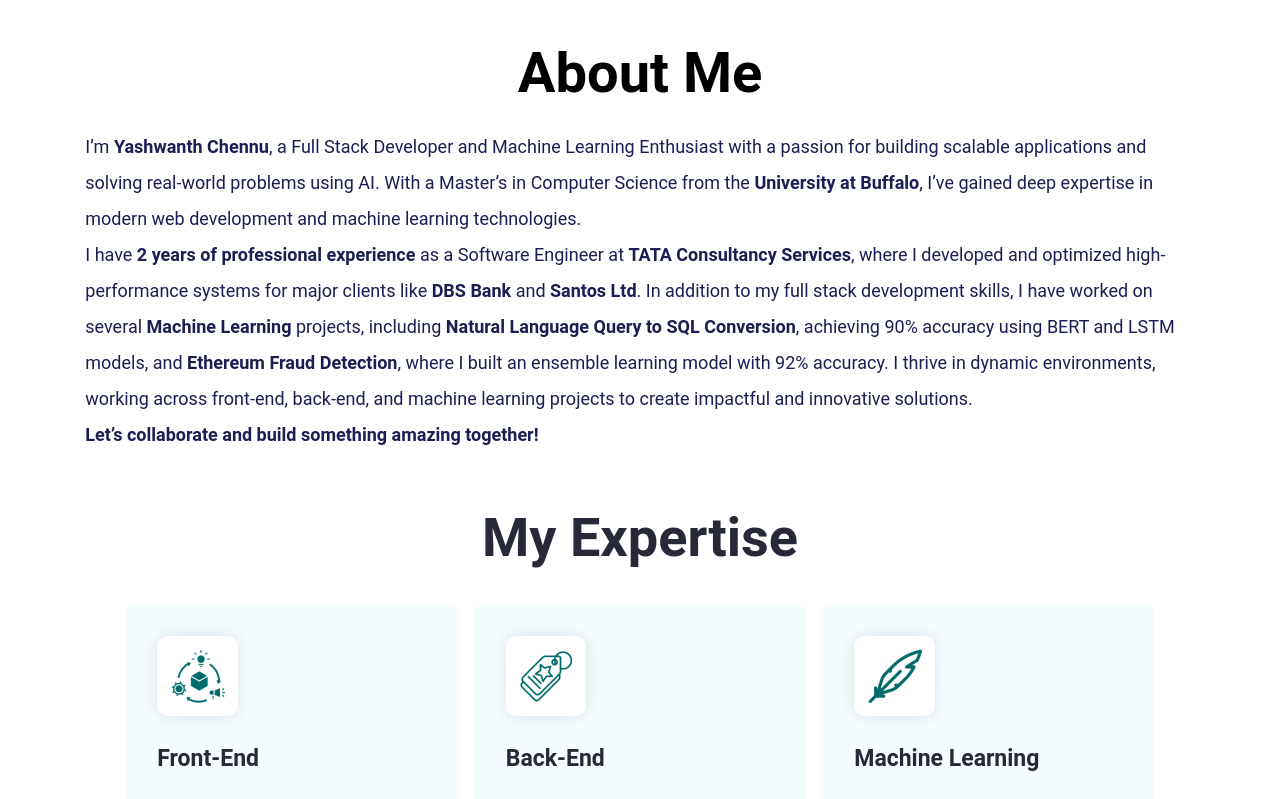
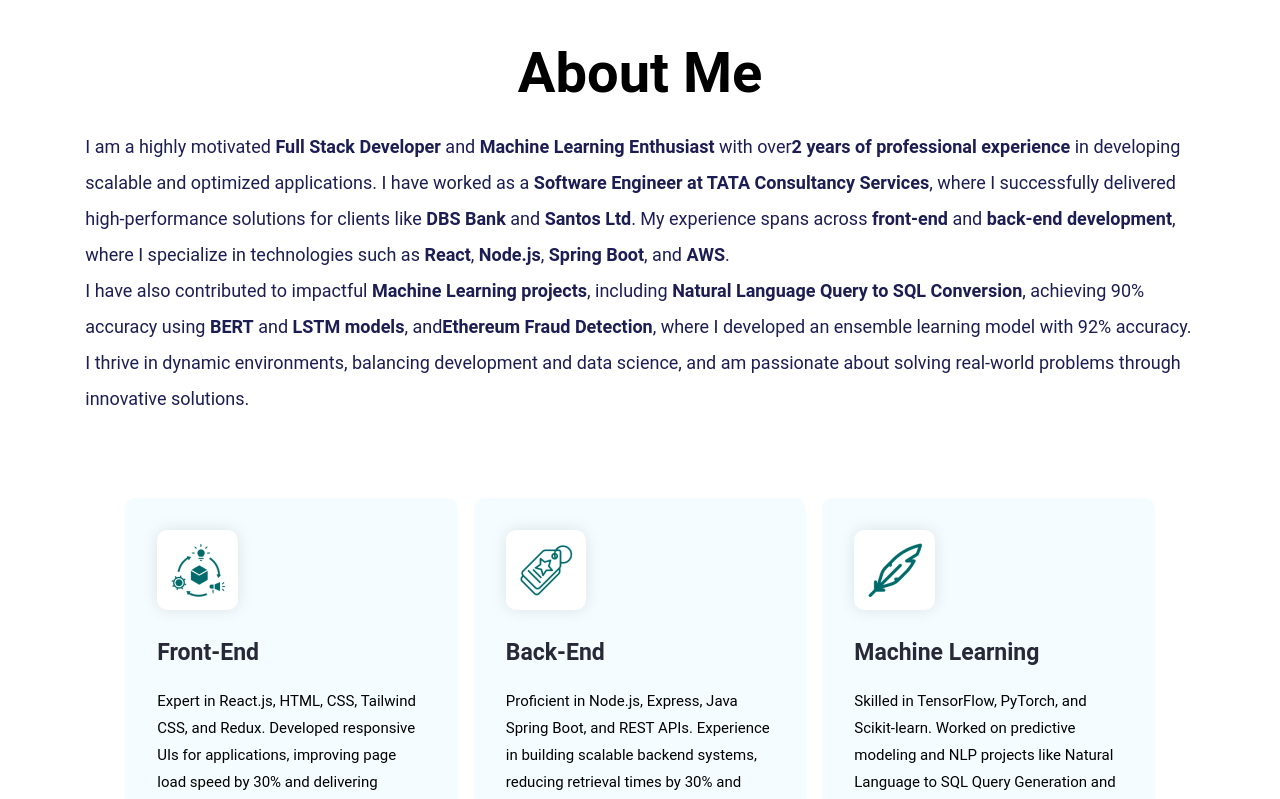
Before and after one commit to yashwanth1011/YCPortfolio, a React (Vite) app: page / in a window 1280 px wide. Shown: the part 860-1659 px from the top of the page. Built offline with nearby package versions, Linux system fonts and the light colour scheme.

Commit message:
Minor changes

```diff
--- a/src/App.css
+++ b/src/App.css
@@ -331,6 +331,7 @@
   padding: 100.3px 85.3px;
   gap: 50.6px;
   grid-template-columns: repeat(1, 1fr);
+  /* text-align: center; */
 
 }
 .about--section--img > img {
--- a/src/Pages/Home/AboutMe.jsx
+++ b/src/Pages/Home/AboutMe.jsx
@@ -6,17 +6,29 @@
           <div className="hero--section--content">
             <h1 className="skills-section--heading">About Me</h1>
             <p className="about--section-description">
-              I’m <strong>Yashwanth Chennu</strong>, a Full Stack Developer and Machine Learning Enthusiast with a passion for building scalable applications and solving real-world problems using AI. With a Master’s in Computer Science from the <strong>University at Buffalo</strong>, I’ve gained deep expertise in modern web development and machine learning technologies.  <br/>
-              I have <strong>2 years of professional experience</strong> as a Software Engineer at <strong>TATA Consultancy Services</strong>, where I developed and optimized high-performance systems for major clients like <strong>DBS Bank</strong> and <strong>Santos Ltd</strong>.
-              In addition to my full stack development skills, I have worked on several <strong>Machine Learning</strong> projects, including <strong>Natural Language Query to SQL Conversion</strong>, achieving 90% accuracy using BERT and LSTM models, and <strong>Ethereum Fraud Detection</strong>, where I built an ensemble learning model with 92% accuracy.
-              I thrive in dynamic environments, working across front-end, back-end, and machine learning projects to create impactful and innovative solutions.
-              <br/><strong>Let’s collaborate and build something amazing together!</strong>
-            </p>
+
+
+
+     I am a highly motivated <strong>Full Stack Developer</strong> and <strong>Machine Learning Enthusiast</strong> with over
+    <strong>2 years of professional experience</strong> in developing scalable and optimized applications. I have worked as a <strong>Software Engineer at TATA Consultancy Services</strong>, where I successfully delivered
+    high-performance solutions for clients like <strong>DBS Bank</strong> and <strong>Santos Ltd</strong>.
+    My experience spans across <strong>front-end</strong> and <strong>back-end development</strong>, where I specialize
+    in technologies such as <strong>React</strong>, <strong>Node.js</strong>, <strong>Spring Boot</strong>, and <strong>AWS</strong>.<br/>
+    I have also contributed to impactful <strong>Machine Learning projects</strong>, including <strong>Natural Language Query
+    to SQL Conversion</strong>, achieving 90% accuracy using <strong>BERT</strong> and <strong>LSTM models</strong>, and
+    <strong>Ethereum Fraud Detection</strong>, where I developed an ensemble learning model with 92% accuracy.<br/>
+    I thrive in dynamic environments, balancing development and data science, and am passionate about solving real-world
+    problems through innovative solutions.
+
+
+    </p>
+
           </div>
 
 
         </div>
         <MySkills />
+        <br/>
 
 
 
--- a/src/Pages/Home/HeroSection.jsx
+++ b/src/Pages/Home/HeroSection.jsx
@@ -11,10 +11,10 @@
               {/* <span className="hero--section-title--color">Full Stack Developer and Machine Learning Enthusiast</span>{" "}
               <br /> */}
               {/* Developer */}
-              <span className="hero--section-title--color">Full Stack  Developer</span>{" "}
+              <span className="hero--section-title--color">Full Stack  Developer,</span>{" "}
             <br />
-            <span className="hero--section-title--color">And</span>{" "}
-            <br/>
+            {/* <span className="hero--section-title--color">And</span>{" "}
+            <br/> */}
             <span className="hero--section-title--color">Machine Learning Enthusiast</span>{" "}
 
             </h1>
--- a/src/Pages/Home/MySkills.jsx
+++ b/src/Pages/Home/MySkills.jsx
@@ -5,7 +5,7 @@
     <section className="skills--section" id="mySkills">
       <div className="portfolio--container">
 
-    <h2 className="skills--section--heading">My Expertise</h2>
+    {/* <h2 className="skills--section--heading">My Expertise</h2>  */}
       </div>
       <div className="skills--section--container">
         {data?.skills?.map((item, index) => (
```
